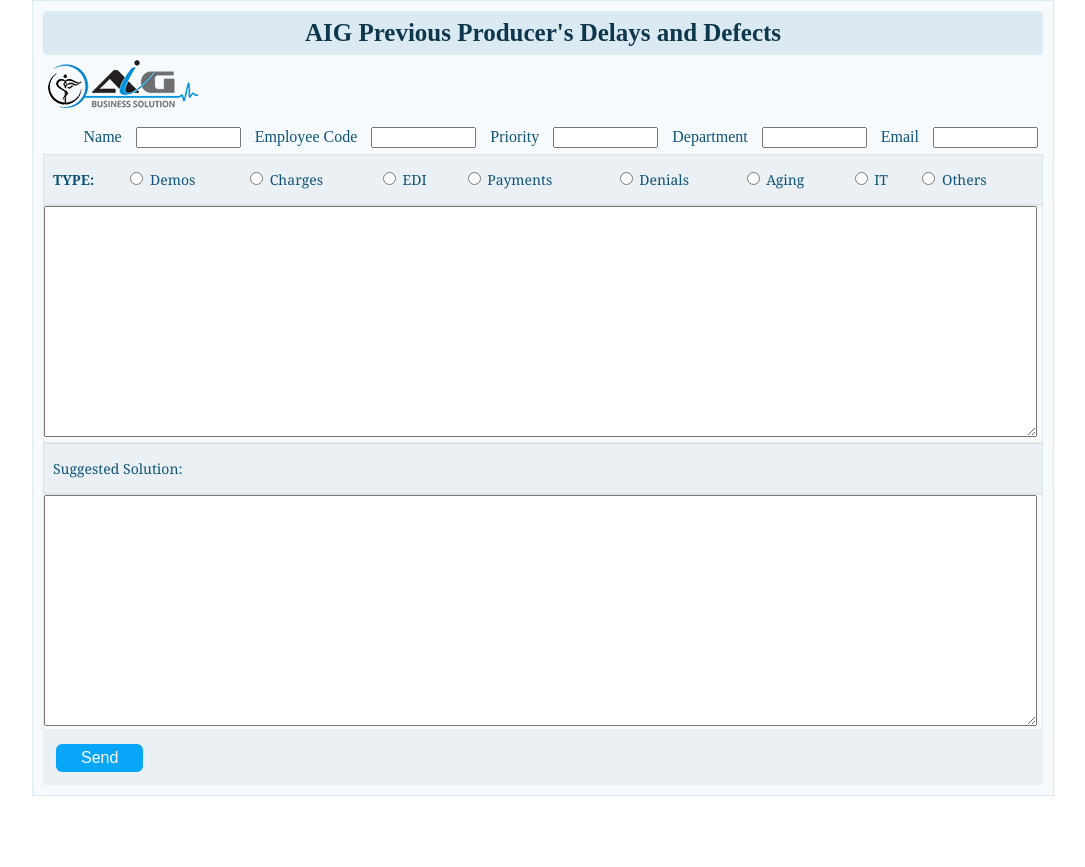
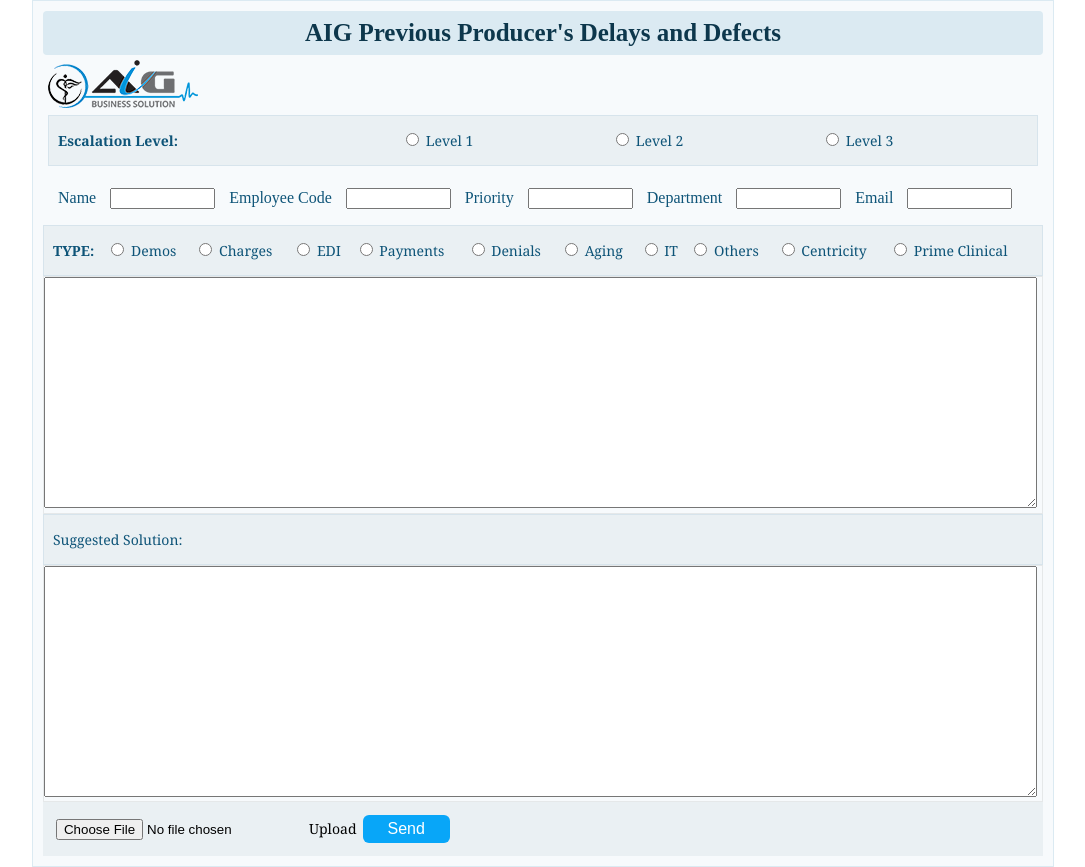
Before and after one commit to pawan0410/suggestion_system, a Flask app: page / in a window 1280 px wide. Shown: the whole page, without its empty margins (97-1182 px from the left). Before the commit the page ends 796 px from the top, so only its background shows below. Run offline with Flask 2, Linux system fonts and the light colour scheme.

Commit message:
implement add attachment feature

```diff
--- a/app.py
+++ b/app.py
@@ -1,5 +1,7 @@
 from flask import Flask
 from flask import render_template
+from flask_uploads import UploadSet, configure_uploads, IMAGES
+from flask import send_from_directory
 from extensions import db
 from extensions import mail
 import base64
@@ -15,7 +17,7 @@ import utils
 app = Flask(__name__)
 app.config['DEBUG'] = True
 app.config['SQLALCHEMY_TRACK_MODIFICATIONS'] = False
-app.config['SQLALCHEMY_DATABASE_URI'] = 'mysql://root:maria@aig2016@127.0.0.1/aig_suggestion_system'
+app.config['SQLALCHEMY_DATABASE_URI'] = 'mysql://root:root@127.0.0.1/aig_suggestion_system'
 app.config['SQLALCHEMY_POOL_SIZE'] = 5
 app.config['SQLALCHEMY_POOL_TIMEOUT'] = 120
 app.config['SQLALCHEMY_POOL_RECYCLE'] = 280
@@ -27,7 +29,7 @@ app.config['SQLALCHEMY_POOL_RECYCLE'] = 280
 # app.config['MAIL_USE_TLS'] = True
 # app.config['MAIL_USE_SSL'] = False
 
-app.config['MAIL_SERVER'] = 'smtp.gmail.com'
+app.config['MAIL_SERVER'] = 'smtp.office365.com'
 app.config['MAIL_PORT'] = 587
 app.config['MAIL_USERNAME'] = r'info@aigbusiness.in'
 app.config['MAIL_PASSWORD'] = r'Qoro1053'
@@ -40,11 +42,24 @@ mail.init_app(app)
 with app.app_context():
     db.create_all()
 
+photos = UploadSet('photos', IMAGES)
+
+app.config['UPLOADED_PHOTOS_DEST'] = 'uploads'
+configure_uploads(app, photos)
+
+UPLOAD_FOLDER = os.path.join(os.path.dirname(os.path.abspath(__file__)), 'uploads')
 
 @app.route("/")
 def main():
     return render_template('employee.html')
 
+@app.route('/uploads/<path:filename>')
+def download_file(filename):
+    return send_from_directory(utils.UPLOAD_DIR, filename, as_attachment=True)
+
+@app.route('/view/<path:filename>')
+def view_file(filename):
+    return send_from_directory(utils.UPLOAD_DIR, filename)
 
 @app.route("/employee", methods=['POST'])
 def save_data():
@@ -57,6 +72,17 @@ def save_data():
     type = request.form.get('type')
     issue_subject = request.form.get('issue_subject')
     suggestion = request.form.get('suggestion')
+    escalation = request.form.get('escalation')
+    escalation_label = request.form.get('escalation_label')
+    final_path = ''
+
+    if 'upload' in request.files:
+
+        filename = photos.save(request.files['upload'])
+        final_filename = '{}_{}'.format(emp_code, filename)
+        #print(os.path.join(UPLOAD_FOLDER, final_filename))
+        final_path = os.path.join(UPLOAD_FOLDER, final_filename)
+
 
     employee_form = Employee(
 
@@ -68,6 +94,9 @@ def save_data():
         issue_subject=issue_subject,
         suggestion=suggestion,
         type=type,
+        escalation=escalation,
+        escalation_label=escalation_label,
+        image_path=final_path,
         IP_addr=request.remote_addr,
         Location=request.form.get('location'),
         UserAgent=request.user_agent.browser,
@@ -83,8 +112,26 @@ def save_data():
         emp_code=emp_code,
         id=employee_form.id,
         emp_name=emp_name,
+        escalation=escalation,
+        emp_email=emp_email,
 
     )
+
+    utils.send_acknowledgement(
+
+        emp_email=emp_email,
+        emp_name=emp_name,
+        emp_code=emp_code,
+        department=department,
+        priority=priority,
+        type=type,
+        issue_subject=issue_subject,
+        suggestion=suggestion,
+
+        escalation=escalation,
+
+    )
+
     return redirect('/success')
 
 
@@ -98,8 +145,7 @@ def suggestion(emp_code,id):
     the_document = Employee.query\
         .filter(Employee.emp_code == emp_code,Employee.id == id).order_by("id desc").first()
 
-    return render_template('manager.html', the_document=the_document, emp_document_id=id)
-
+    return render_template('manager.html', the_document=the_document, emp_document_id=id, emp_code=emp_code)
 
 
 @app.route("/manager", methods=['POST'])
@@ -108,9 +154,18 @@ def save_managerdata():
     the_document = Employee.query.filter(Employee.id == emp_document_id).order_by("id desc").first()
     reply = request.form.get('reply')
 
+    final_path = ''
+    if 'upload1' in request.files:
+
+        filename = photos.save(request.files['upload1'])
+        final_filename = '{}_{}'.format(the_document.emp_code, filename)
+        #print(os.path.join(UPLOAD_FOLDER, final_filename))
+        final_path = os.path.join(UPLOAD_FOLDER, final_filename)
+
     manager_form = Manager(
         reply=reply,
         emp_table_id=the_document.id,
+        image_path=final_path,
         IP_addr=request.remote_addr,
         Location=request.form.get('location'),
         UserAgent=request.user_agent.browser,
@@ -138,5 +193,6 @@ def final_document(id, emp_code1):
     return render_template(
         'final.html',
         the_document=the_document,
-        the_final_document=the_final_document
+        the_final_document=the_final_document,
+        emp_code=emp_code1
         )
--- a/models/employee.py
+++ b/models/employee.py
@@ -17,7 +17,10 @@ class Employee(db.Model):
 
     issue_subject = db.Column(db.String(255))
     suggestion = db.Column(db.String(255))
+    escalation = db.Column(db.String(255))
+    escalation_label = db.Column(db.String(255))
 
+    image_path = db.Column(db.String(255))
 
     IP_addr = db.Column(db.String(255))
     Location = db.Column(db.String(255))
--- a/models/manager.py
+++ b/models/manager.py
@@ -8,6 +8,7 @@ class Manager(db.Model):
 
 
     reply = db.Column(db.String(255))
+    image_path = db.Column(db.String(255))
 
 
     IP_addr = db.Column(db.String(255))
--- a/requirements.txt
+++ b/requirements.txt
@@ -3,6 +3,7 @@ click==6.7
 Flask==0.12.2
 Flask-Mail==0.9.1
 Flask-SQLAlchemy==2.2
+Flask-Uploads==0.2.1
 itsdangerous==0.24
 Jinja2==2.9.6
 lxml==3.8.0
--- a/run.py
+++ b/run.py
@@ -1,4 +1,4 @@
 from app import app as application
 
 if __name__ == '__main__':
-    application.run(host='0.0.0.0', port=5000)
+    application.run(host='0.0.0.0', port=5555)
--- a/templates/employee.html
+++ b/templates/employee.html
@@ -210,7 +210,8 @@
       float:left;
       }
 
-      .top-tight{float:right;
+      .top-tight{float:left;
+      padding: 10px 0px;
       margin-top: 10px;
       color: #0e5478;
       }
@@ -229,11 +230,31 @@
 </head>
 <body onload="getLocation()">
 <div class="main-wrap" >
-<form method="post" action="/employee" id="frm">
+<form enctype=multipart/form-data method="post" action="/employee" id="frm">
     <h1>AIG Previous Producer's Delays and Defects</h1>
     <input type="hidden" id="location" name="location">
+    <input type="hidden" id="escalation_label" name="escalation_label">
     <div class="top-hed">
-  <div class="logo"><img src="static/img/aig-logo.png"></div>
+  <div class="logo"><img src="/static/img/aig-logo.png"></div>
+    <div class="clr"></div>
+    <div class="heading">
+		<table width="100%" border="1">
+  <tbody>
+
+
+    <tr>
+      <td><strong>Escalation Level:</strong></td>
+      <td><input type="radio" name="escalation" value="pkaur@aigbusiness.com" > Level 1</td>
+      <td><input type="radio" name="escalation" value="rbagbai@aigbusiness.com" > Level 2</td>
+      <td><input type="radio" name="escalation" value="pkaur@aigbusiness.com"> Level 3</td>
+
+    </tr>
+  </tbody>
+</table>
+
+
+    </div>
+
   <div class="top-tight">
   <label> Name </label> <input type="text" name="emp_name" id="emp_name" size="10%">
   <label> Employee Code </label> <input type="text" name="emp_code" id="emp_code" size="10%">
@@ -244,6 +265,7 @@
 
   </div>
   <div class="clr"></div>
+
  </div>
 
 
@@ -255,7 +277,7 @@
 
     <tr>
       <td><strong>TYPE:</strong></td>
-      <td><input type="radio" name="type" value="Demos" > Demos</td>
+      <td><input type="radio" name="type" value="Demos" required > Demos</td>
       <td><input type="radio" name="type" value="Charges" > Charges</td>
       <td><input type="radio" name="type" value="EDI"> EDI</td>
       <td><input type="radio" name="type" value="Payments"> Payments</td>
@@ -263,6 +285,8 @@
       <td><input type="radio" name="type" value="Aging"> Aging </td>
       <td><input type="radio" name="type" value="IT"> IT</td>
       <td><input type="radio" name="type" value="Others"> Others </td>
+      <td><input type="radio" name="type" value="Centricity"> Centricity</td>
+      <td><input type="radio" name="type" value="Prime Clinical"> Prime Clinical </td>
     </tr>
   </tbody>
 </table>
@@ -337,7 +361,7 @@
 
         <tr style="border: none;">
 
-
+            <td style="border: none;">  <input type="file" id="upload" name="upload">Upload</input>   </td>
             <td style="border: none;">  <button style="float: right" class="button" type="submit" id="submit">Send</button>   </td>
 
 
@@ -389,7 +413,8 @@
 			var type = document.querySelector('[name=type]').value;
 			var issue_subject = document.querySelector('[name=issue_subject]').value;
 
-			var suggestion = document.querySelector('[name=suggestion]').value;
+                var suggestion = document.querySelector('[name=suggestion]').value;
+                var escalation_label = document.querySelector('[name=escalation]').textContent
 
 			if ( (emp_name == '') ||
 			  (issue_subject == '') ||(suggestion == ''))
```
Also changed, not shown: templates/final.html (+14 -3 lines), templates/manager.html (+10 -17 lines), utils.py (+22 -2 lines), uploads/error.png (added), uploads/mailerror1.png (added), 3 other files.
